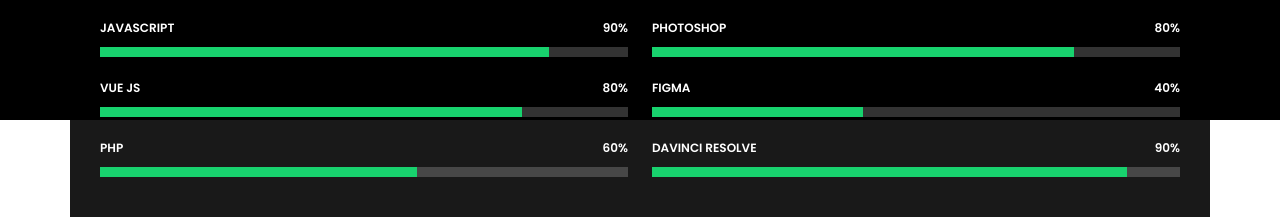
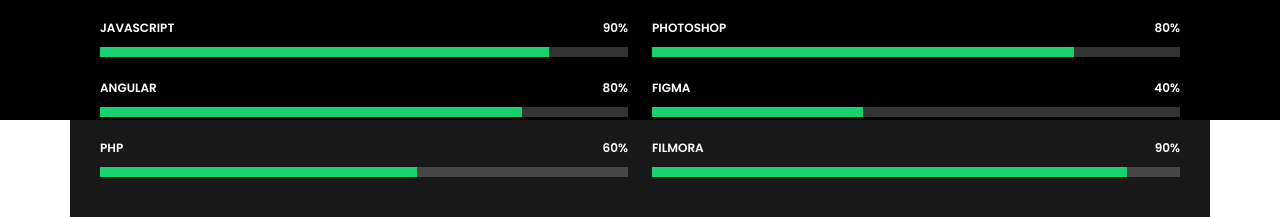
Before and after one commit to zalo88/miportafolio, a plain HTML site: page index.html in a window 1280 px wide. Both pictures are taken after a click on the link "About me". Shown: the part 680-897 px from the top of the page. Drawn offline with nearby package versions, Linux system fonts and the light colour scheme.

Commit message:
Add files via upload

```diff
--- a/index.html
+++ b/index.html
@@ -129,7 +129,7 @@
           </div>
 
           <div class="progress">
-            <span class="skill">Vue JS <i class="val">80%</i></span>
+            <span class="skill">Angular <i class="val">80%</i></span>
             <div class="progress-bar-wrap">
               <div class="progress-bar" role="progressbar" aria-valuenow="80" aria-valuemin="0" aria-valuemax="100"></div>
             </div>
@@ -174,7 +174,7 @@
           </div>
 
           <div class="progress">
-            <span class="skill">Davinci Resolve <i class="val">90%</i></span>
+            <span class="skill">Filmora <i class="val">90%</i></span>
             <div class="progress-bar-wrap">
               <div class="progress-bar" role="progressbar" aria-valuenow="90" aria-valuemin="0" aria-valuemax="100"></div>
             </div>
```
